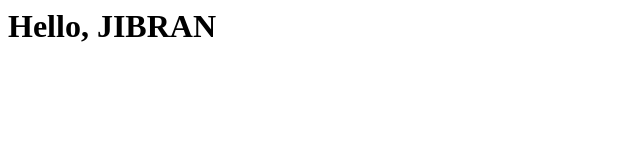
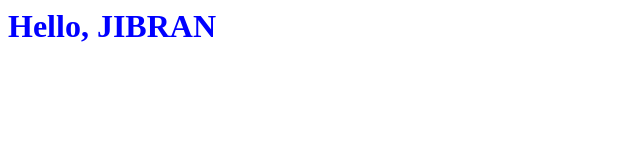
Before and after one commit to Jibran4855/Jibran4855.github.io, a plain HTML site: page index.html in a window 1280 px wide. Shown: the whole page, without its empty margins (0-640 px from the left). Drawn offline with Linux system fonts and the light colour scheme.

Commit message:
Update index.html

```diff
--- a/index.html
+++ b/index.html
@@ -1,6 +1,6 @@
 <html>
     <body>
 
-        <h1>Hello, JIBRAN</h1>
+        <h1 style="color:blue;" >Hello, JIBRAN</h1>
     </body>
 </html>
```
